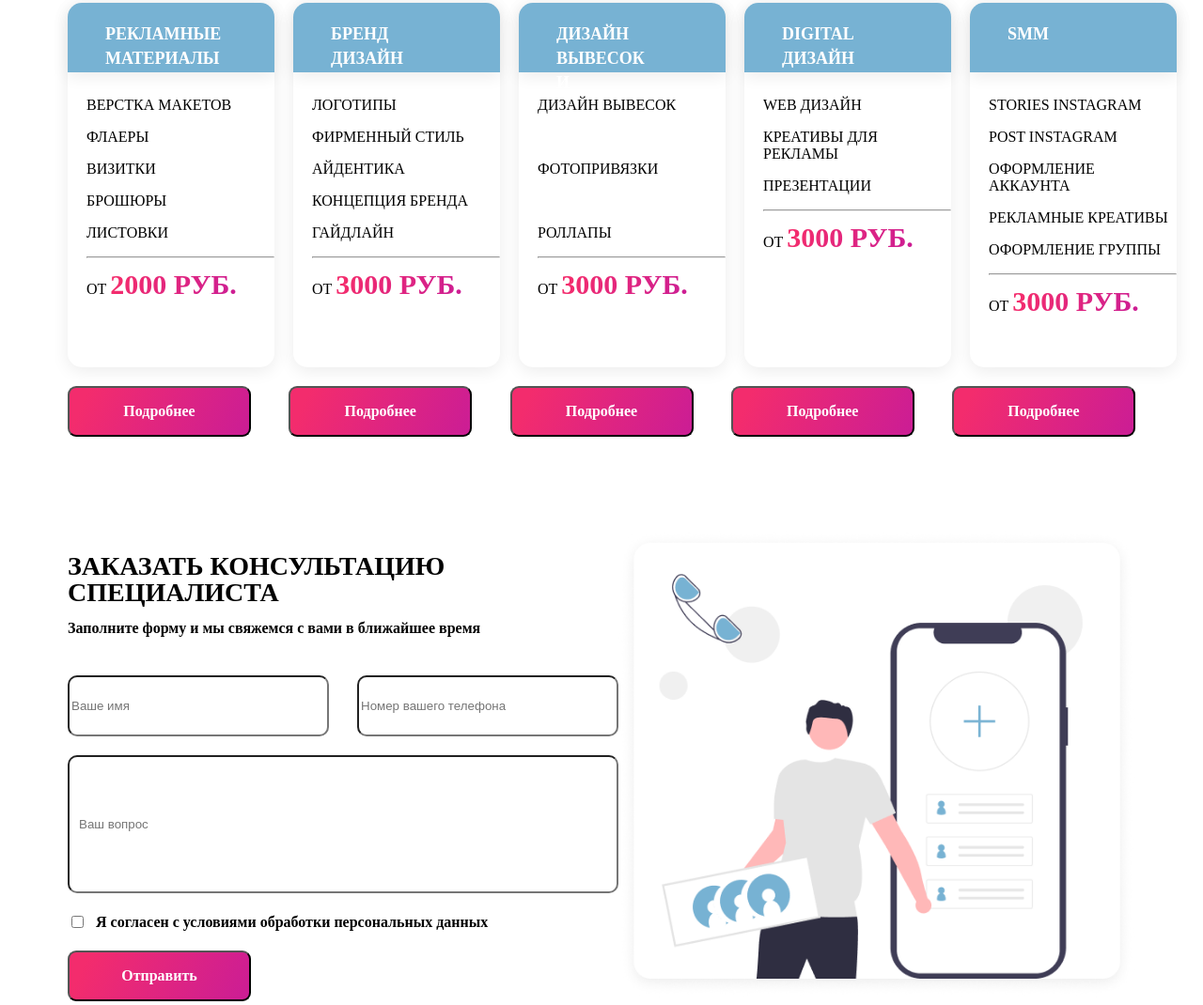
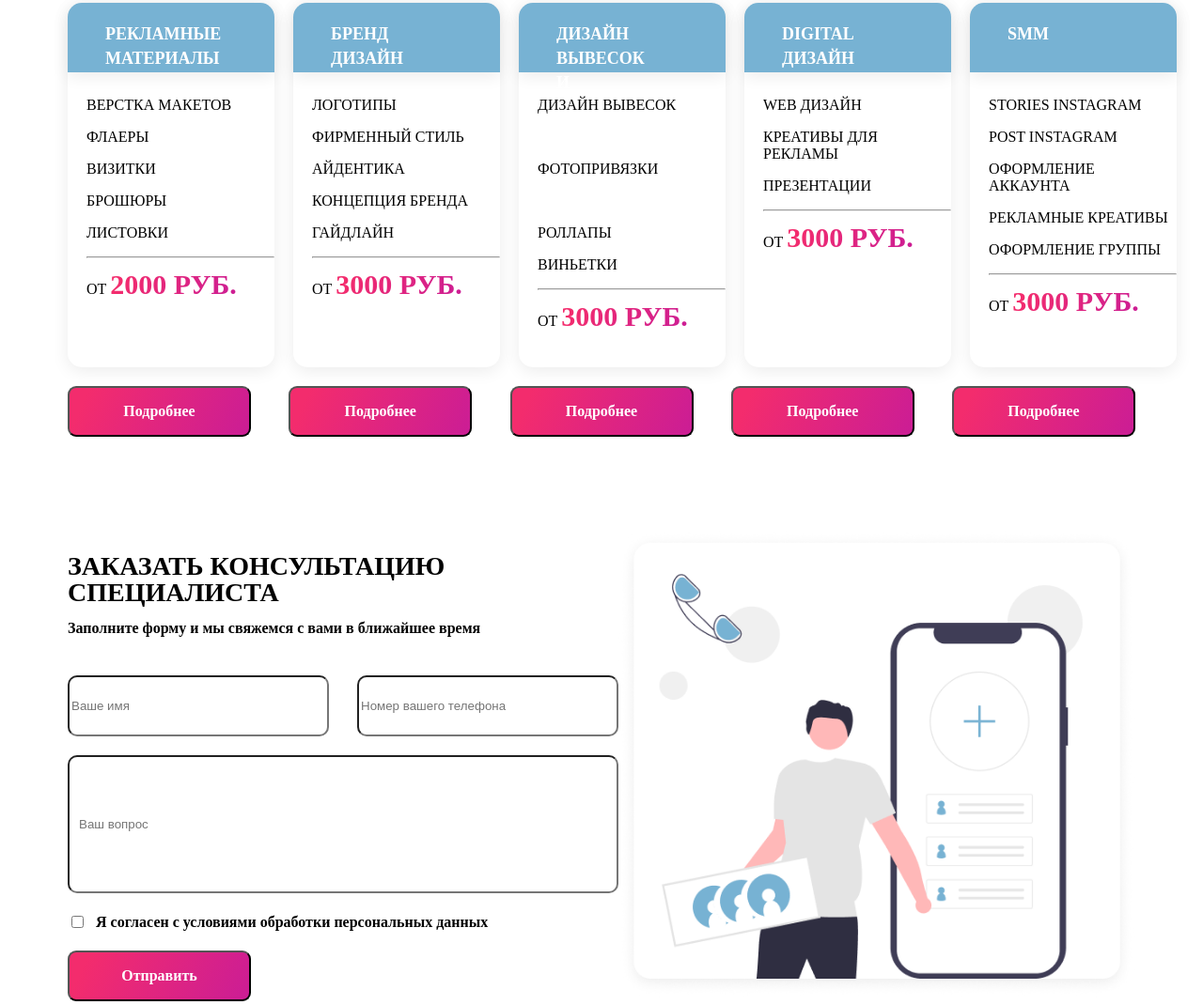
Before and after one commit to Damina19/Senseimedia, a plain HTML site: page index.html in a window 1280 px wide. Shown: the part 843-1913 px from the top of the page at 94% size. Drawn offline with Linux system fonts and the light colour scheme.

Commit message:
mySecondCommit

```diff
--- a/index.html
+++ b/index.html
@@ -108,6 +108,8 @@
               <p>Дизайн вывесок</p> <br>
               <p>Фотопривязки</p> <br>
               <p>Роллапы</p>
+
+              <p>Виньетки</p>
               <hr>
               <p> от <span class="sum">3000 руб.</span></p>
 
```
